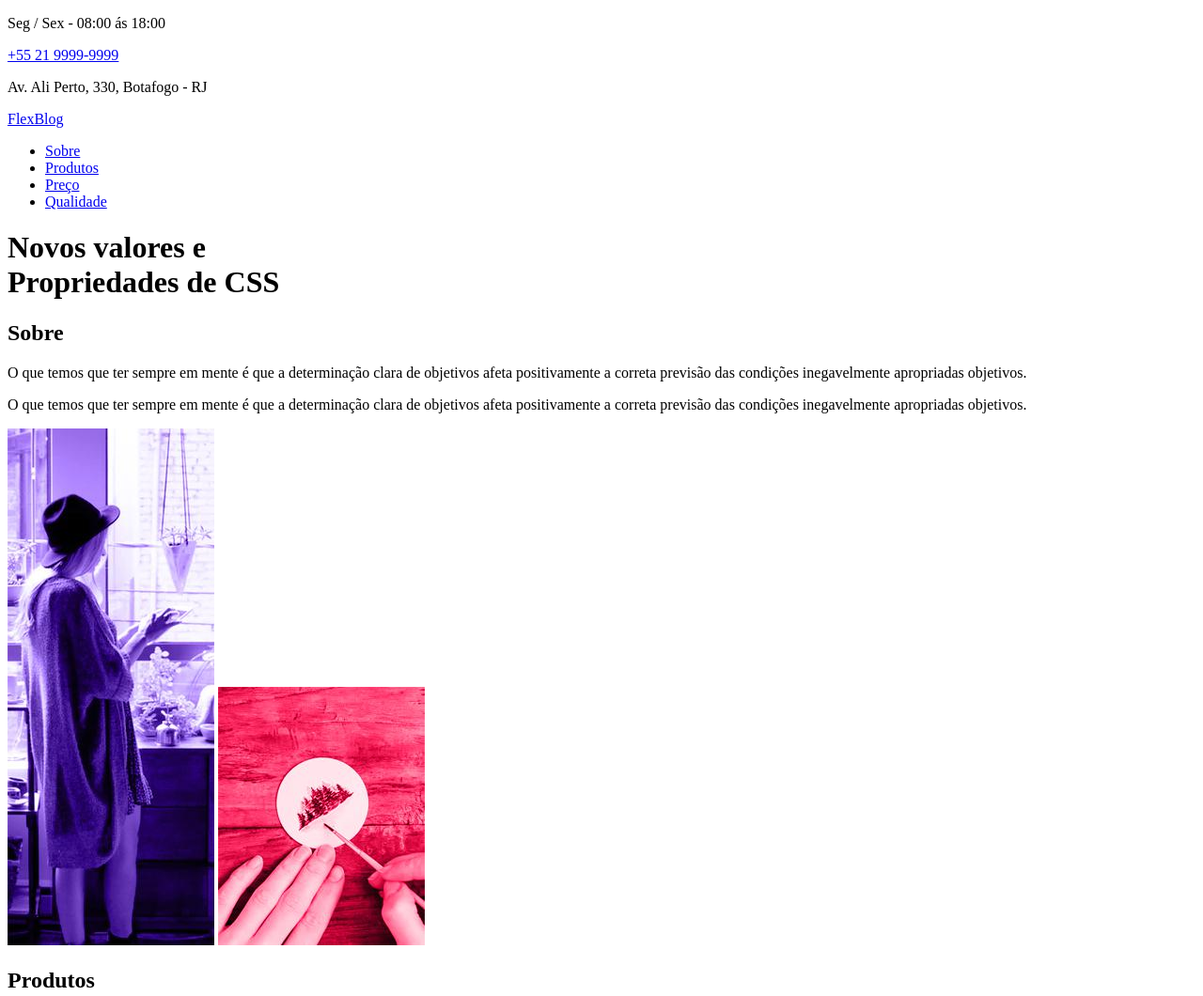
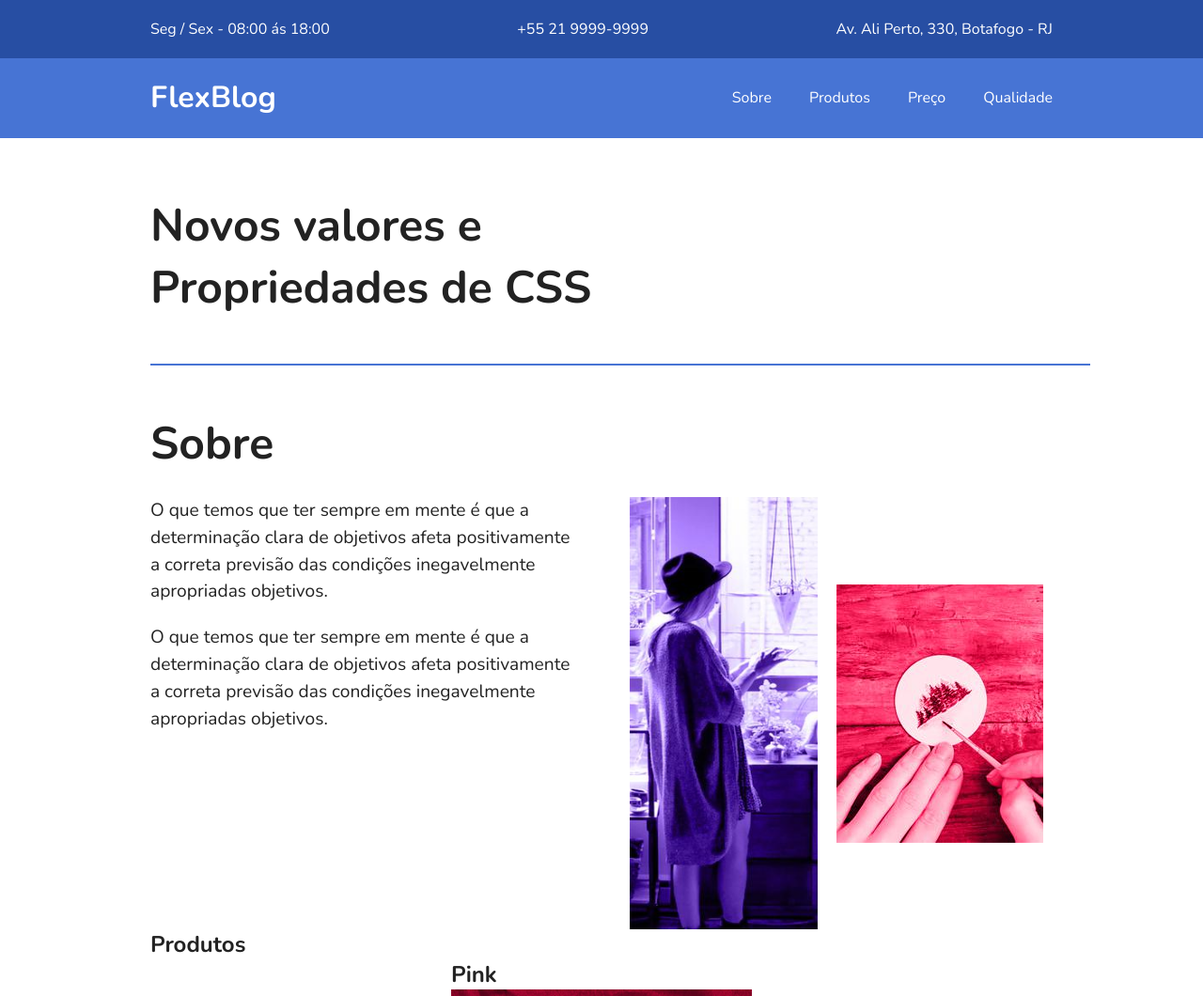
Before and after one commit to Jonata-tr/FlexBlog, a plain HTML site: page index.html in a window 1280 px wide. Shown: the top 1060 px of the page at 94% size. Drawn offline with nearby package versions, Linux system fonts and the light colour scheme.

Commit message:
Estilização das abas info e nav completas, e inicio da seção sobre

```diff
--- a/index.html
+++ b/index.html
@@ -10,7 +10,7 @@
 </head>
 <body>
   <div class="info-bg">
-    <div class="info">
+    <div class="info flex container">
       <p>Seg / Sex - 08:00 ás 18:00</p>
 
       <a href="tel:+552199999999">+55 21 9999-9999</a>
@@ -20,43 +20,47 @@
   </div>
 
   <header class="menu-bg">
-    <div class="menu">
+    <div class="menu flex container">
 
-      <div class="menu-log">
+      <div class="menu-logo">
         <a href="#">FlexBlog</a>
       </div>
 
       <nav>
-        <ul>
+        <ul class="flex">
           <li><a href="#sobre">Sobre</a></li>
           <li><a href="#produtos">Produtos</a></li>
-          <li><a href="#preço">Preço</a></li>
+          <li><a href="#preco">Preço</a></li>
           <li><a href="#qualidade">Qualidade</a></li>
         </ul>
       </nav>
     </div>
   </header>
 
-  <h1 class="introducao">Novos valores e<br>Propriedades de CSS</h1>
+  <h1 class="introducao container">
+    Novos valores e<br>Propriedades de CSS
+  </h1>
 
-  <section id="sobre">
+  <section id="sobre" class="container">
+    <h1>Sobre</h1>
+    <div class="sobre flex">
       <div class="sobre-info">
-      <h1>Sobre</h1>
         <p>O que temos que ter sempre em mente é que a determinação clara de objetivos afeta positivamente a correta previsão das condições inegavelmente apropriadas objetivos.</p>
 
         <p>O que temos que ter sempre em mente é que a determinação clara de objetivos afeta positivamente a correta previsão das condições inegavelmente apropriadas objetivos.</p>
       </div>
 
-    <div class="sobre-imgs">
-      <img src="./img/sobre1.jpg" alt="sobre 1" width="220" height="550">
+      <div class="sobre-imgs flex">
+        <img src="./img/sobre1.jpg" alt="sobre 1" width="200" height="460">
         <img src="./img/sobre2.jpg" alt="sobre 2" width="220" height="275">
+      </div>
     </div>
   </section>
 
-  <section id="produtos">
+  <section id="produtos" class="container">
     <h1>Produtos</h1>
 
-    <ul class="produtos-container">
+    <ul class="produtos-container flex">
       <li class="purple">
         <h2>Purple</h2>
         <img src="./img/produtos1.jpg" alt="produto 1" width="600" height="500">
@@ -74,7 +78,7 @@
     </ul>
   </section>
 
-  <section id="preco">
+  <section id="preco" class="flex container">
     <div class="preco-item">
       <h2>Cobre</h2>
       <span><sup>R$</sup>19</span>
@@ -115,7 +119,7 @@
     </div>
   </section>
 
-  <section id="qualidade">
+  <section id="qualidade" class="flex container">
     <div class="qualidade-item">
       <h2>Inteligente</h2>
 
@@ -153,7 +157,7 @@
     </div>
   </section>
 
-  <section class="news-letter">
+  <section class="news-letter flex container">
     <div class="newsletter-info">
       <h1>NewsLetter</h1>
       <p>Assine e fique por dentro das novidades.</p>
@@ -164,10 +168,10 @@
       <button type="submit">Assinar</button>
     </form>
 
-    <footer>
+  </section>
+
+  <footer class="container">
     <p>FlexBlog © Todos os direitos reservados.</p>
   </footer>
-
-  </section>
 </body>
 </html>
--- a/style.css
+++ b/style.css
@@ -1 +1,125 @@
 @import url('https://fonts.googleapis.com/css2?family=Nunito:ital,wght@0,400;0,500;0,600;0,700;1,400&display=swap');
+
+*{
+  margin: 0;
+  padding: 0;
+  box-sizing: border-box;
+  text-decoration: none;
+  list-style: none;
+}
+
+img{
+  display: block;
+  max-width: 100%;
+}
+
+a{
+  color: inherit;
+}
+
+body{
+  font-family: 'Nunito', Arial, Helvetica, sans-serif;
+  color: #222;
+}
+
+.flex{
+  display: flex;
+  align-items: center;
+}
+
+.container{
+  max-width: 1000px;
+  margin: 0 auto;
+  padding: 0 20px;
+}
+
+
+/* SUPERIOR INFO */
+.info-bg{
+  background: #274ea3;
+  color: #fff;
+  padding: 20px 0;
+}
+
+
+.info{
+  justify-content: space-between;
+}
+
+/* NAV BAR AREA */
+.menu-bg{
+  background: #4774d4;
+  color: #fff;
+  padding: 20px 0;
+}
+
+.menu{
+  justify-content: space-between;
+}
+
+.menu-logo{
+  font-size: 2rem;
+  font-weight: 700;
+}
+
+.menu li + li{
+  padding-left: 40px;
+}
+
+.menu a::after{
+  content: '';
+  position: relative;
+  display: block;
+  width: 0;
+  height: 2px;
+  background: #fff;
+  transition: .2s ease-in-out;
+}.menu a:hover::after{
+  width: 100%;
+}
+
+/* HEADER INTRODUCTION */
+.introducao{
+  position: relative;
+  font-size: 3rem;
+  padding: 60px 20px 100px;
+}
+
+.introducao::after{
+  content: '';
+  position: relative;
+  display: block;
+  width: 100%;
+  height: 2px;
+  background: #4774d4;
+  position: absolute;
+  bottom: 50px;
+}
+
+#sobre h1{
+  font-size: 3rem;
+  padding-bottom: 24px;
+}
+
+.sobre{
+  gap: 60px;
+  align-items: start;
+}
+
+
+.sobre-info{
+  flex: 1 1 0px;
+  max-width: 70ch;
+}
+
+.sobre-info p{
+  font-size: 1.2rem;
+  line-height: 1.5;
+  margin-bottom: 20px;
+}
+
+
+.sobre-imgs{
+  flex: 1 1 0px;
+  gap: 20px;
+}
```
Lines whose indentation alone changed are shown as unchanged.
